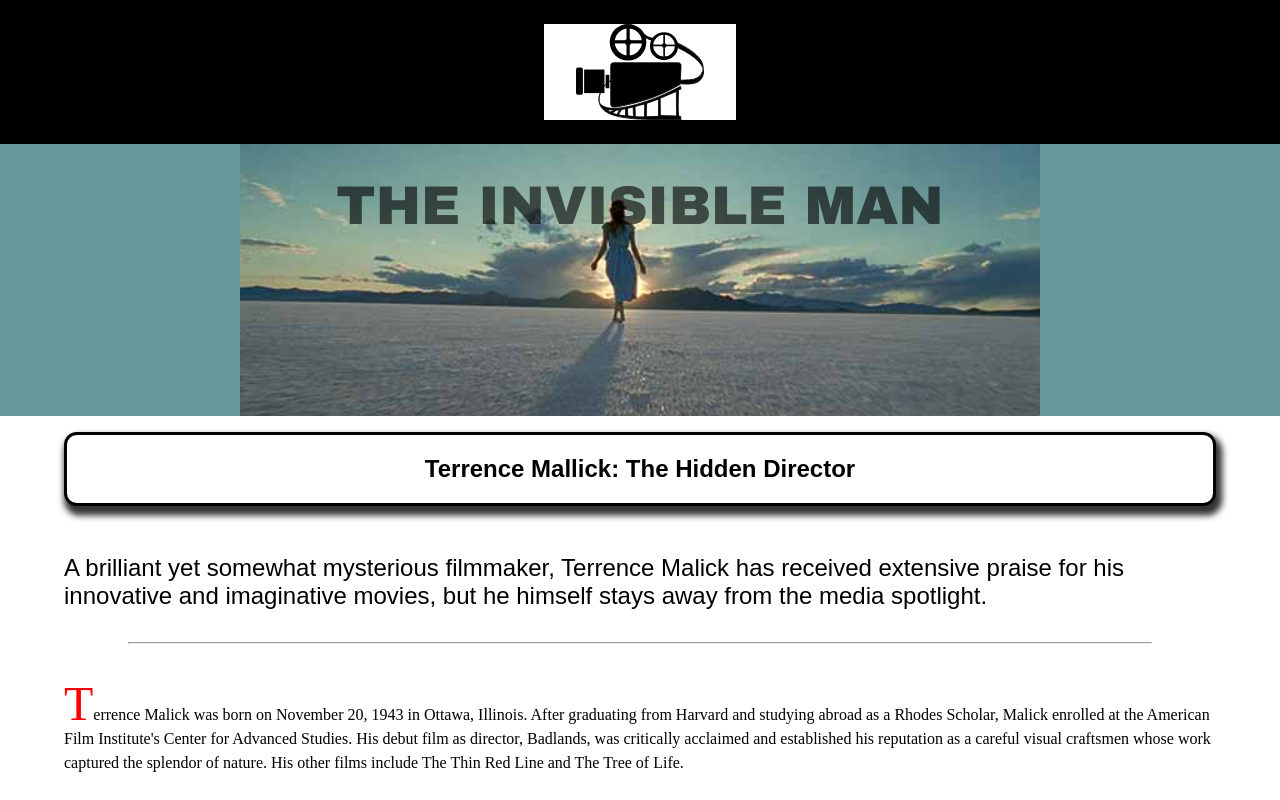
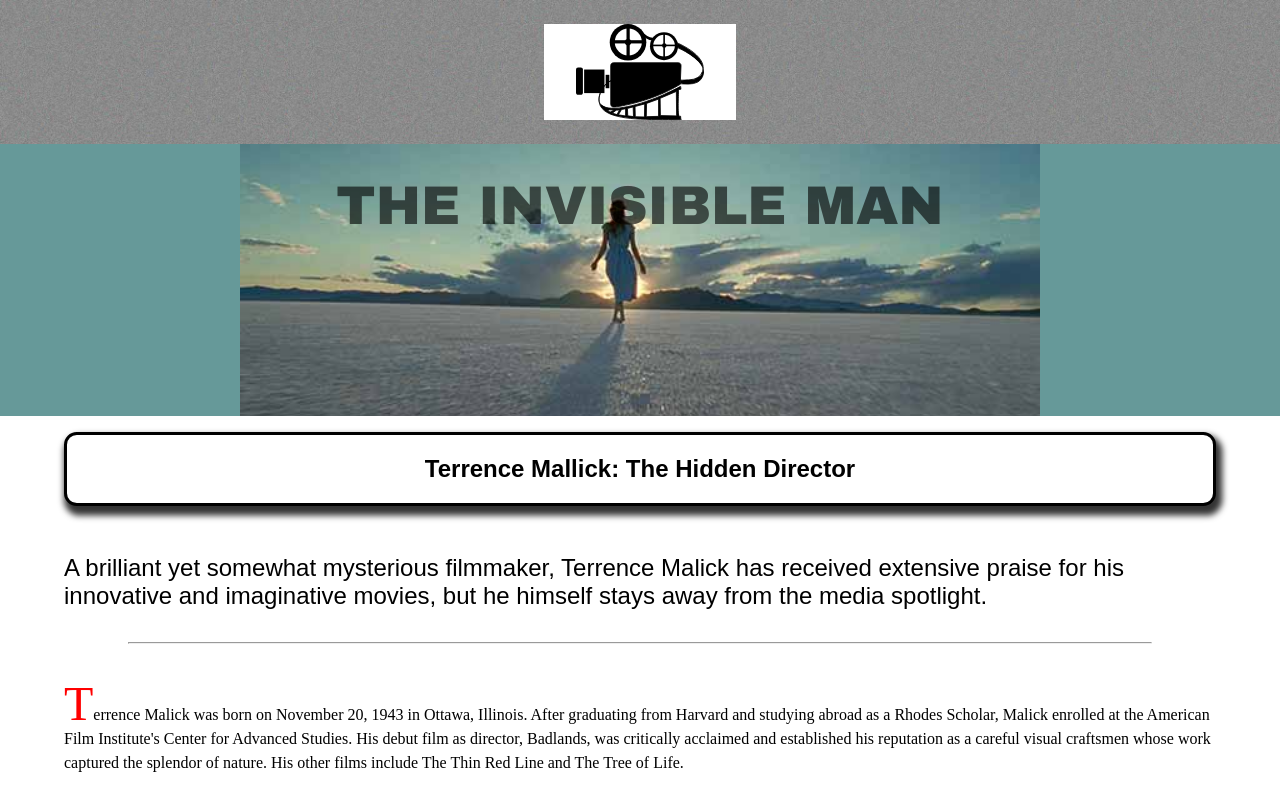
Before and after one commit to benmarley/assignment1, a plain HTML site: page index.html in a window 1280 px wide. Shown: the top 800 px of the page. Drawn offline with Linux system fonts and the light colour scheme.

Commit message:
background and drop cap

```diff
--- a/css/general.css
+++ b/css/general.css
@@ -19,6 +19,7 @@ html {
 	text-size-adjust: 100%;
 
     font-size: 100%;
+
 }
 
 img {
@@ -33,7 +34,8 @@ body {
 
 header {
     overflow: hidden;
-    background-color: black;
+    background-image: url(../images/backgroundnoisepattern.jpg);
+    background-size: 18rem
     }
 
 .logo {
--- a/index.html
+++ b/index.html
@@ -2,7 +2,7 @@
 <html lang="en-ca">
 <head>
 	<meta charset="utf-8">
-	<title>DON'T FORGET TO ADD YOUR TITLE!</title>
+	<title>The Life and Film of Terrence Mallick</title>
 	<meta name="viewport" content="width=device-width,initial-scale=1">
     <link href="css/general.css" rel="stylesheet">
 </head>
```
Also changed, not shown: images/backgroundnoisepattern.jpg (added).
